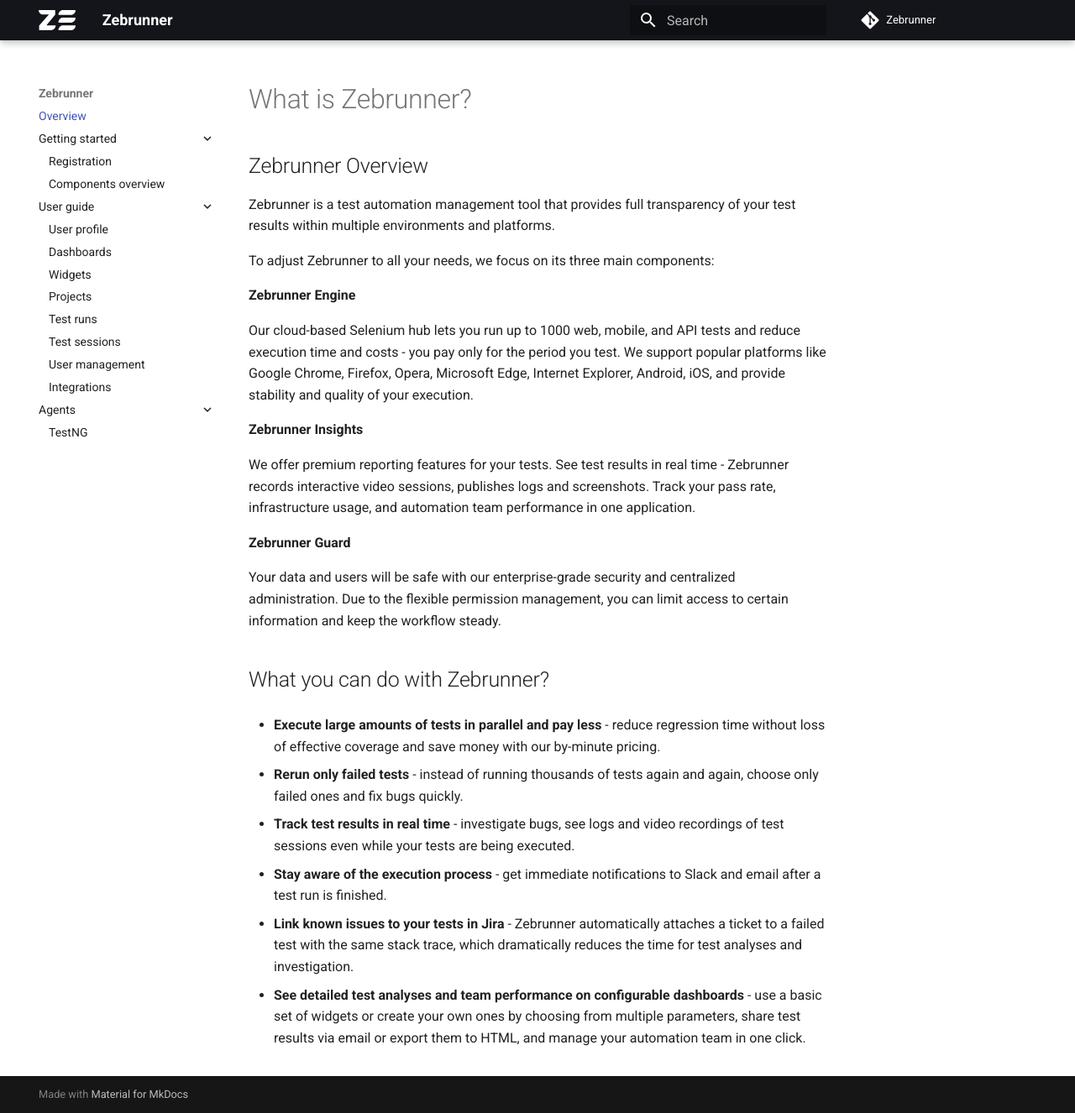
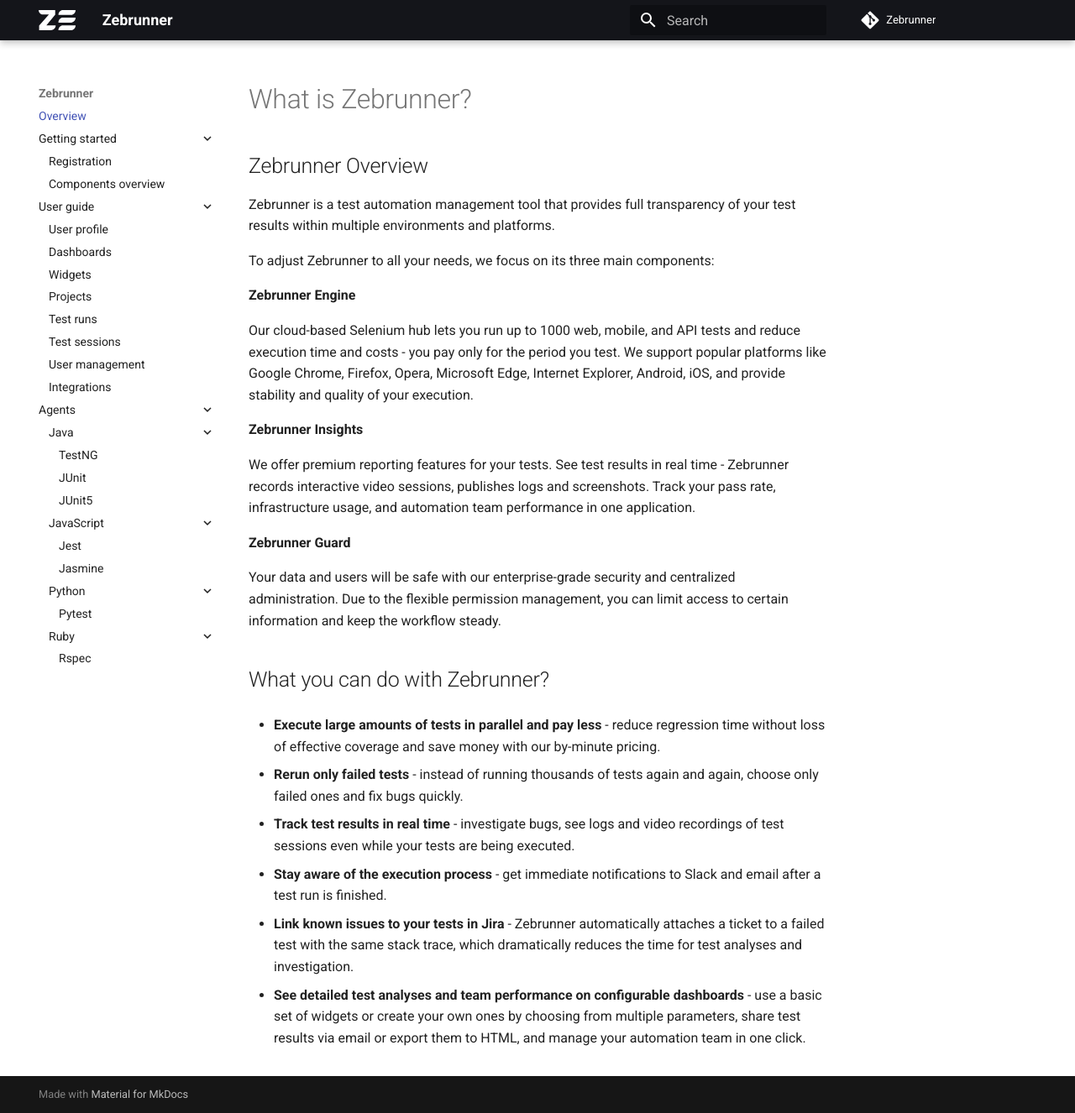
Before and after one commit to zebrunner/documentation-insiders, an MkDocs documentation site: the page built from docs/index.md, in a window 1280 px wide and 1326 px high. Shown: the whole window at 84% size. Built offline with MkDocs 1.6.1 and Material for MkDocs 9.7.7, drawn with Linux system fonts in a browser that asks for light colours; comment, search, counter and statistics services are not loaded.

Commit message:
Update mkdocs.yml

```diff
--- a/mkdocs.yml
+++ b/mkdocs.yml
@@ -18,7 +18,17 @@ nav:
     - User management: guide/user_management.md
     - Integrations: guide/integrations.md
   - Agents:
-    - TestNG: agents/testng.md
+    - Java:
+      - TestNG: agents/java/testng.md
+      - JUnit: agents/java/junit.md
+      - JUnit5: agents/java/junit5.md
+    - JavaScript:
+      - Jest: agents/javascript/jest.md
+      - Jasmine: agents/javascript/jasmine.md
+    - Python:
+      - Pytest: agents/python/pytest.md
+    - Ruby:
+      - Rspec: agents/ruby/rspec.md
 extra_css:
     - css/extra.css
 markdown_extensions:
```
